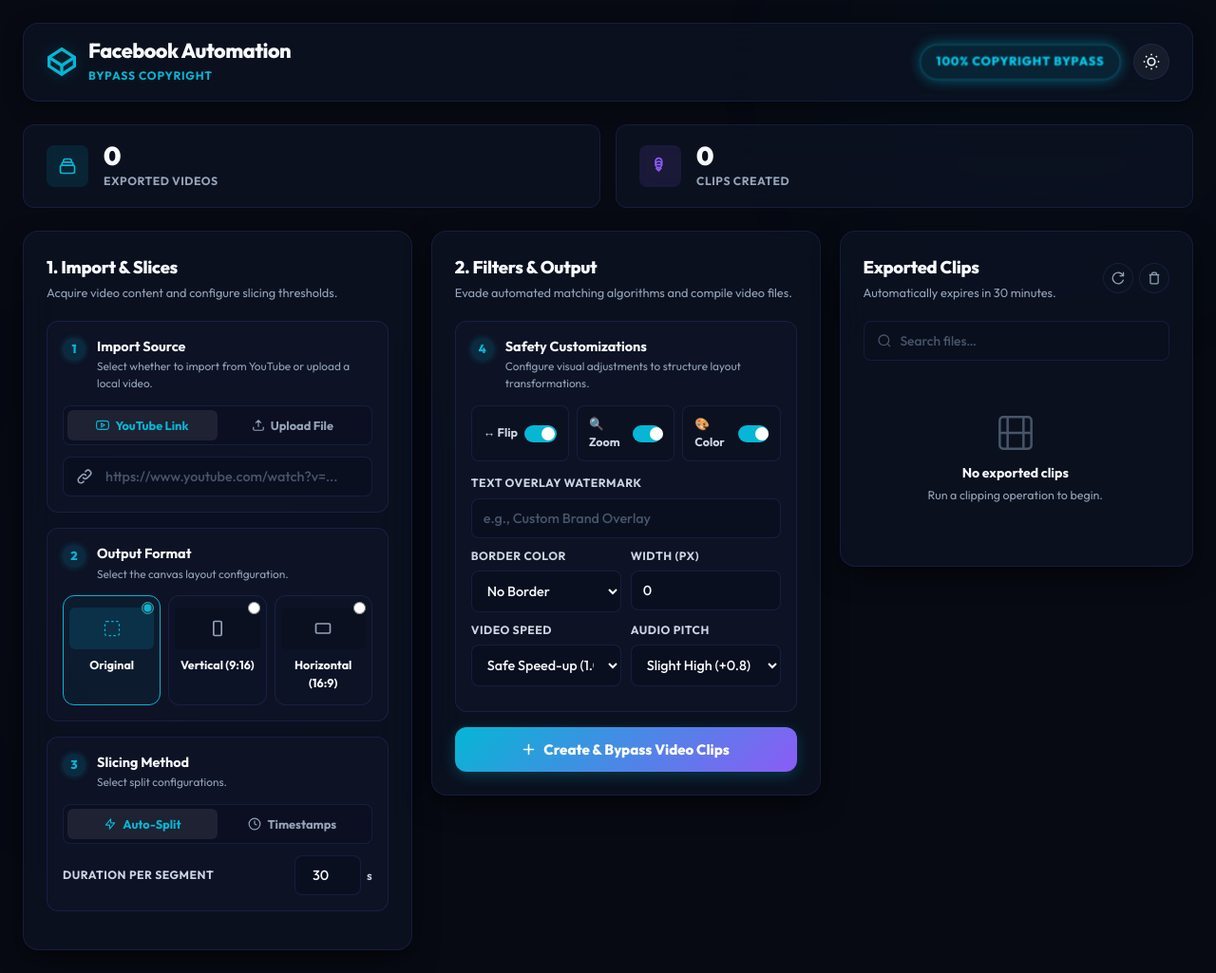
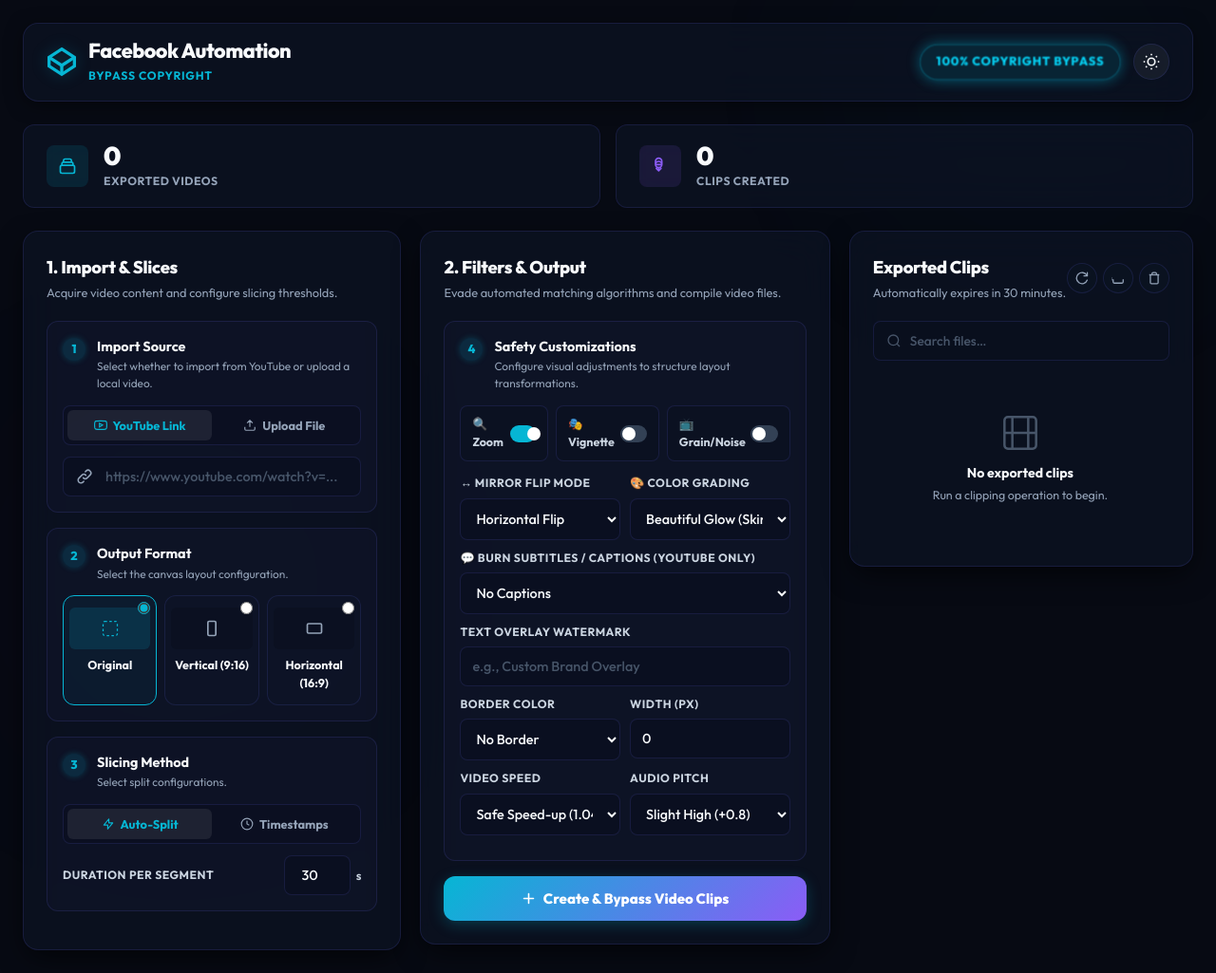
Before and after one commit to sheaisha1337-png/facebook-automation, a Flask app: page / in a window 1280 px wide. Shown: the whole page at 95% size. Run offline with Flask 3, Linux system fonts and the light colour scheme; data that the repository does not hold is empty.

Commit message:
Fix video filters, text overlay, burn subtitles (en, hi, ur), add ZIP download and Beautify preset

```diff
--- a/app.py
+++ b/app.py
@@ -556,6 +556,63 @@ def merge_videos():
         traceback.print_exc()
         return jsonify({'success': False, 'error': str(e)}), 500
 
+def download_youtube_subtitles(url, lang, job_id):
+    """
+    Downloads subtitles or auto-generated subtitles for a YouTube video using yt-dlp.
+    Respects rate limits by employing cookies, proxy, and user impersonation.
+    """
+    ytdlp_bin = get_pip_binary('yt-dlp')
+    has_cookies = os.path.exists(COOKIES_FILE_PATH) and os.path.getsize(COOKIES_FILE_PATH) > 0
+    yt_proxy = os.environ.get('YT_PROXY', '')
+
+    try:
+        import curl_cffi
+        has_curl_cffi = True
+    except ImportError:
+        has_curl_cffi = False
+
+    output_template = os.path.join(UPLOAD_FOLDER, f"{job_id}_subs")
+
+    cmd = [
+        ytdlp_bin, '--skip-download',
+        '--write-subs', '--write-auto-subs',
+        '--sub-format', 'srt',
+        '--sub-langs', lang,
+        '--geo-bypass', '--no-check-certificates', '-4',
+        '--socket-timeout', '15', '--retries', '1',
+        '-o', f"{output_template}.%(ext)s"
+    ]
+
+    if has_cookies:
+        cmd.extend(['--cookies', COOKIES_FILE_PATH])
+    if yt_proxy:
+        cmd.extend(['--proxy', yt_proxy])
+    if has_curl_cffi:
+        cmd.extend(['--impersonate', 'chrome'])
+        cmd.extend(['--extractor-args', 'youtube:player_client=ios,android,web'])
+    else:
+        cmd.extend(['--extractor-args', 'youtube:player_client=default,-tv'])
+
+    cmd.append(url)
+
+    print(f"[subtitles] Requesting subtitles ({lang}) for {url} ...")
+    try:
+        res = subprocess.run(cmd, stdout=subprocess.PIPE, stderr=subprocess.PIPE, timeout=20)
+        print(f"[subtitles] yt-dlp exit status: {res.returncode}")
+
+        # Look for matching srt file in UPLOAD_FOLDER
+        import glob
+        matches = glob.glob(os.path.join(UPLOAD_FOLDER, f"{job_id}_subs.*.srt"))
+        if matches:
+            print(f"[subtitles] Found downloaded subtitles: {matches[0]}")
+            return matches[0]
+        else:
+            stderr_out = res.stderr.decode('utf-8', errors='ignore')[-300:]
+            print(f"[subtitles] Subtitle download returned no srt file. Stderr: {stderr_out}")
+    except Exception as e:
+        print(f"[subtitles] Exception during subtitle download: {e}")
+    return None
+
 @app.route('/api/clip', methods=['POST'])
 def clip_youtube_video():
     """
@@ -578,19 +635,29 @@ def clip_youtube_video():
         except ValueError:
             b_width = 0
 
+        job_id = str(uuid.uuid4())
+
+        # Subtitle Handling
+        caption_lang = request.form.get('caption_lang', 'none')
+        subtitle_file_path = None
+        if caption_lang != 'none' and url:
+            subtitle_file_path = download_youtube_subtitles(url, caption_lang, job_id)
+
         filters = {
             'aspect_ratio': request.form.get('aspect_ratio', 'original'),
-            'mirror': request.form.get('mirror', 'true') == 'true',
+            'mirror_mode': request.form.get('mirror_mode', 'none'),
             'zoom': request.form.get('zoom', 'true') == 'true',
+            'color_filter': request.form.get('color_filter', 'none'),
+            'vignette': request.form.get('vignette', 'false') == 'true',
+            'noise_grain': request.form.get('noise_grain', 'false') == 'true',
             'speed': float(request.form.get('speed', 1.04)),
             'pitch_shift': float(request.form.get('pitch_shift', 0.8)),
             'border_color': request.form.get('border_color', 'none'),
             'border_width': b_width,
             'text_overlay': request.form.get('text_overlay', ''),
-            'color_shift': request.form.get('color_shift', 'false') == 'true'
+            'subtitle_file_path': subtitle_file_path
         }
 
-        job_id = str(uuid.uuid4())
         raw_download_path = os.path.join(UPLOAD_FOLDER, f"{job_id}_raw.mp4")
 
         dl_success = False
@@ -735,13 +802,19 @@ def clip_youtube_video():
             if os.path.exists(out_path):
                 processed_files.append(out_filename)
 
-        # Cleanup raw downloaded file & sliced folder
+        # Cleanup raw downloaded file & sliced folder & subtitles
         if os.path.exists(raw_download_path):
             os.remove(raw_download_path)
 
         import shutil
         if os.path.exists(temp_clips_dir):
             shutil.rmtree(temp_clips_dir)
+
+        if subtitle_file_path and os.path.exists(subtitle_file_path):
+            try:
+                os.remove(subtitle_file_path)
+            except Exception:
+                pass
 
         return jsonify({
             'success': True,
@@ -750,6 +823,18 @@ def clip_youtube_video():
         })
 
     except Exception as e:
+        import shutil
+        # Cleanup files in case of error
+        if 'raw_download_path' in locals() and os.path.exists(raw_download_path):
+            try: os.remove(raw_download_path)
+            except Exception: pass
+        if 'temp_clips_dir' in locals() and os.path.exists(temp_clips_dir):
+            try: shutil.rmtree(temp_clips_dir)
+            except Exception: pass
+        if 'subtitle_file_path' in locals() and subtitle_file_path and os.path.exists(subtitle_file_path):
+            try: os.remove(subtitle_file_path)
+            except Exception: pass
+
         import traceback
         traceback.print_exc()
         return jsonify({'success': False, 'error': str(e)}), 500
@@ -856,6 +941,42 @@ def download_file(filename):
     return send_from_directory(OUTPUT_FOLDER, filename)
 
 
+@app.route('/api/download-all', methods=['GET'])
+def download_all():
+    """
+    ZIP all exported MP4 clips in the outputs directory and return as a single download.
+    """
+    import zipfile
+    import io
+    from flask import send_file
+    from datetime import datetime
+
+    try:
+        # Create in-memory zip
+        zip_buffer = io.BytesIO()
+        with zipfile.ZipFile(zip_buffer, 'w', zipfile.ZIP_DEFLATED) as zip_file:
+            for f in os.listdir(OUTPUT_FOLDER):
+                # skip temp / partial files
+                if f.endswith('.mp4') and not any(pat in f for pat in ['.temp', 'TEMP_MPY', '.part', '.tmp']):
+                    path = os.path.join(OUTPUT_FOLDER, f)
+                    if os.path.exists(path) and os.path.getsize(path) > 0:
+                        zip_file.write(path, f)
+
+        zip_buffer.seek(0)
+
+        zip_filename = f"exported_clips_{datetime.now().strftime('%Y%m%d_%H%M%S')}.zip"
+        return send_file(
+            zip_buffer,
+            mimetype='application/zip',
+            as_attachment=True,
+            download_name=zip_filename
+        )
+    except Exception as e:
+        import traceback
+        traceback.print_exc()
+        return jsonify({'success': False, 'error': f"Failed to zip files: {str(e)}"}), 500
+
+
 if __name__ == '__main__':
     import os
     port = int(os.environ.get('PORT', 5005))
--- a/static/css/style.css
+++ b/static/css/style.css
@@ -996,6 +996,12 @@ body.light-theme .library-action-btn {
     border-color: rgba(244, 63, 94, 0.3);
 }
 
+.zip-btn:hover {
+    color: var(--success);
+    background: var(--success-light);
+    border-color: rgba(16, 185, 129, 0.3);
+}
+
 .refresh-btn:hover svg {
     transform: rotate(180deg);
     transition: transform 0.5s ease;
--- a/static/index.html
+++ b/static/index.html
@@ -267,22 +267,61 @@
 
                         <div class="toggles-grid">
                             <label class="toggle-control">
-                                <span class="toggle-label">↔ Flip</span>
-                                <input type="checkbox" name="mirror" value="true" checked>
-                                <span class="toggle-switch"></span>
-                            </label>
-
-                            <label class="toggle-control">
                                 <span class="toggle-label">🔍 Zoom</span>
                                 <input type="checkbox" name="zoom" value="true" checked>
                                 <span class="toggle-switch"></span>
                             </label>
 
                             <label class="toggle-control">
-                                <span class="toggle-label">🎨 Color</span>
-                                <input type="checkbox" name="color_shift" value="true" checked>
+                                <span class="toggle-label">🎭 Vignette</span>
+                                <input type="checkbox" name="vignette" value="true">
                                 <span class="toggle-switch"></span>
                             </label>
+
+                            <label class="toggle-control">
+                                <span class="toggle-label">📺 Grain/Noise</span>
+                                <input type="checkbox" name="noise_grain" value="true">
+                                <span class="toggle-switch"></span>
+                            </label>
+                        </div>
+
+                        <div class="form-grid-2col">
+                            <div class="form-group">
+                                <label for="mirror_mode">↔ Mirror Flip Mode</label>
+                                <select id="mirror_mode" name="mirror_mode">
+                                    <option value="none">No Flip</option>
+                                    <option value="horizontal" selected>Horizontal Flip</option>
+                                    <option value="vertical">Vertical Flip</option>
+                                    <option value="both">Both Flip</option>
+                                </select>
+                            </div>
+                            <div class="form-group">
+                                <label for="color_filter">🎨 Color Grading</label>
+                                <select id="color_filter" name="color_filter">
+                                    <option value="none">No Filter</option>
+                                    <option value="beautify" selected>Beautiful Glow (Skin/Details)</option>
+                                    <option value="cinematic">Cinematic Contrast</option>
+                                    <option value="vibrant">Vibrant Saturation</option>
+                                    <option value="warm">Warm Sepia</option>
+                                    <option value="cool">Cool Blue</option>
+                                    <option value="vintage">Vintage Retro</option>
+                                    <option value="grayscale">Grayscale B&W</option>
+                                    <option value="dramatic">Dramatic Film</option>
+                                    <option value="faded">Faded Matte</option>
+                                </select>
+                            </div>
+                        </div>
+
+                        <div class="form-grid">
+                            <div class="form-group">
+                                <label for="caption_lang">💬 Burn Subtitles / Captions (YouTube Only)</label>
+                                <select id="caption_lang" name="caption_lang">
+                                    <option value="none" selected>No Captions</option>
+                                    <option value="en">English Captions</option>
+                                    <option value="hi">Hinglish / Hindi Captions</option>
+                                    <option value="ur">Urdu Captions</option>
+                                </select>
+                            </div>
                         </div>
 
                         <div class="form-grid">
@@ -370,6 +409,11 @@
                                     <path d="M21.5 2v6h-6M21.34 15.57a10 10 0 11-.57-8.38l.56-.56" stroke-linecap="round" stroke-linejoin="round"/>
                                 </svg>
                             </button>
+                            <button class="library-action-btn zip-btn" id="download-all-btn" type="button" title="Download all clips as ZIP">
+                                <svg viewBox="0 0 24 24" fill="none" stroke="currentColor" stroke-width="2.2">
+                                    <path d="M21 15v4a2 2 0 01-2 2H5a2 2 0 01-2-2v-4m-7-5v9m-4-4l4 4 4-4m-4-10v5a2 2 0 002 2h2" stroke-linecap="round" stroke-linejoin="round"/>
+                                </svg>
+                            </button>
                             <button class="library-action-btn clear-btn" id="clear-library-btn" type="button" title="Clear all files">
                                 <svg viewBox="0 0 24 24" fill="none" stroke="currentColor" stroke-width="2.2">
                                     <polyline points="3 6 5 6 21 6"/>
--- a/static/js/app.js
+++ b/static/js/app.js
@@ -370,6 +370,9 @@ document.addEventListener('DOMContentLoaded', () => {
     });
 
     $('refresh-gallery')?.addEventListener('click', loadGallery);
+    $('download-all-btn')?.addEventListener('click', () => {
+        window.location.href = '/api/download-all';
+    });
     $('clear-library-btn')?.addEventListener('click', clearLibrary);
     $('library-search')?.addEventListener('input', loadGallery);
 
```
Also changed, not shown: utils/video_effects.py (+80 -32 lines).
